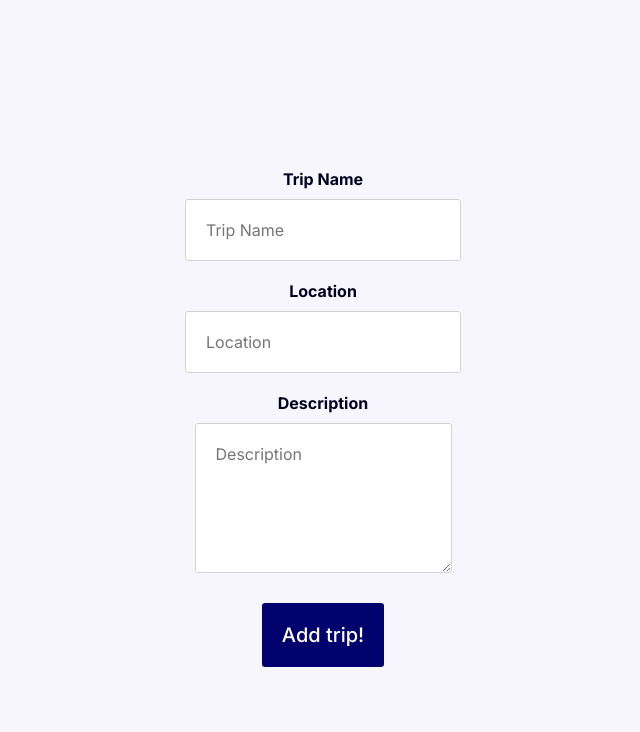
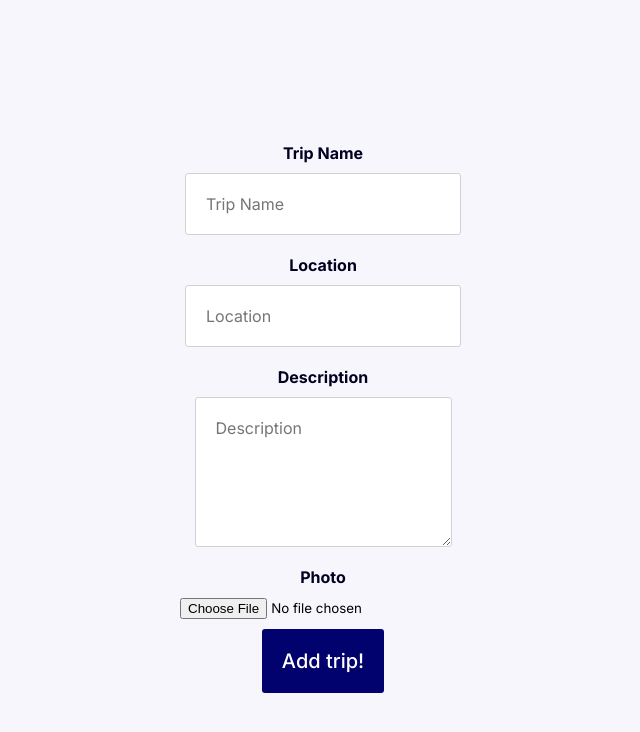
Before and after one commit to adiainthesky/adventureAtlas, a React (Create React App) app: page / in a window 1280 px wide. Shown: the top 732 px of the page, without its empty margins (317-957 px from the left). Built offline with nearby package versions, Linux system fonts and the light colour scheme; no server answers.

Commit message:
add photo field to TripUpload -still not adding photo to db

```diff
--- a/src/comps/tripUpload/TripUpload.jsx
+++ b/src/comps/tripUpload/TripUpload.jsx
@@ -6,8 +6,12 @@ const TripUpload = () => {
     const [trip_name, setTrip_name] = useState("");
     const [location, setLocation] = useState("");
     const [description, setDescription] = useState("");
+    const [photo, setPhoto] = useState(null);
+    const [error, setError] = useState(null);
 
     const [loader, setLoader] = useState(false);
+
+    const types = ['image/png', 'image/jpeg'];
 
     const handleSubmit = (e) => {
         e.preventDefault();
@@ -33,6 +37,18 @@ const TripUpload = () => {
             setDescription("");
     };
 
+    const changeHandler = (e) => {
+        let selected = e.target.files[0];
+
+        if (selected && types.includes(selected.type)) {
+            setPhoto(selected);
+            setError('');
+        } else {
+            setPhoto(null);
+            setError('Please select a .png or .jpeg image file');
+        }
+    }
+
     return (
         <form className="form" onSubmit={handleSubmit}>
             <h1>Trip info</h1>
@@ -57,6 +73,22 @@ const TripUpload = () => {
                 onChange={(e) => setDescription(e.target.value)}
                 ></textarea>
 
+            <label>Photo</label>
+            <form>
+                <input
+                    type="file"
+                    placeholder="Photo"
+                    // value={photo}
+                    onChange={changeHandler}
+                />
+                <div className="output">
+                {/* if left conditional is true, then output left conditional */}
+                { error && <div className="error">{ error }</div> }
+                { photo && <div> { photo.name }</div> }
+                {/* { file && <ProgressBar file={file} setFile={setFile}/> } */}
+                </div>
+            </form>
+
             {/* if loading is true, button will change color */}
             <button type="submit" style={{background : loader ? "#ccc" : " rgb(2,2,110" }}>
                 Add trip!
```
